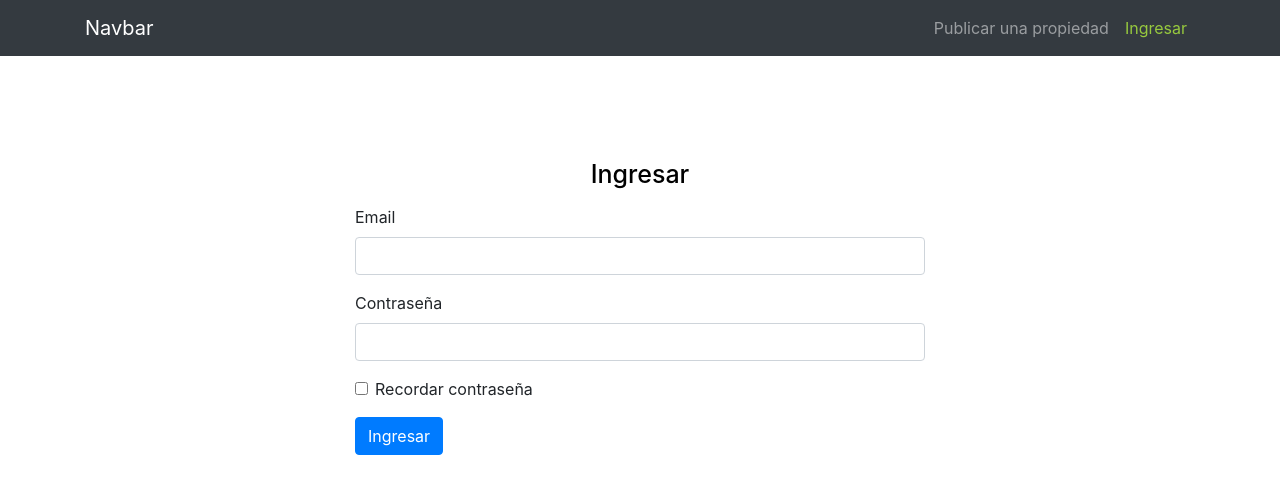
After one commit to JoaquinVillamediana/prop, a Laravel app: template resources/views/frontend/login/index.blade.php in a window 1280 px wide. The commit adds this page. Shown: the top 494 px of the page. Run offline with Laravel 8, Linux system fonts and the light colour scheme; the template is opened without the code that fills it, so the values that code supplies are empty.

Commit message:
Vista de login

```diff
--- /dev/null
+++ b/public/css/frontend/login/login.css
@@ -0,0 +1,98 @@
+
+body{
+  box-sizing: border-box;
+}
+
+#form-login input{
+  border-radius: 30px;
+  padding: 10px 25px;
+}
+
+.section-login{
+  margin-top: 150px;
+}
+
+.continue{
+  margin-top: 100px;
+  text-decoration: none;
+  color: #000;
+  padding-top: 10px;
+  font-size: 13px;
+}
+
+.continue a:hover{
+  color: #000;
+}
+
+#form-login input{
+  border-radius: 30px;
+  padding: 10px 25px;
+  width: 100%;
+}
+input:focus{
+  outline: none !important;
+}
+
+footer{
+  display: none !important;
+}
+
+.eye{
+  border-top-right-radius: 30px !important;
+  border-bottom-right-radius:30px !important;
+  border-top-left-radius: 0 !important;
+  border-bottom-left-radius:0 !important;
+  display: inline-block;
+  border-left: none !important;
+  padding-left:10px ;
+  padding-right: 25px;
+  padding-top:10px ;
+  padding-bottom:10px ;
+  width: 10% !important;
+  height: 46px;
+  float: left;
+  border: 1px solid #ced4da;
+}
+
+#eye-pass{
+  cursor: pointer;
+  color: #555;
+  text-decoration:none;
+}
+
+.input-password{
+  float: left;
+  border-top-left-radius: 30px !important;
+  border-bottom-left-radius:30px !important;
+  border-top-right-radius: 0 !important;
+  border-bottom-right-radius:0 !important;
+  display: inline-block;
+  border-right: none !important;
+  padding: 10px 25px;
+  width: 90% !important;
+}
+
+#form-login button{
+  background-color: #FBB03B;
+  color: #000;
+  border-radius: 30px;
+  padding: 10px 25px;
+  width: 100%;
+}
+
+#form-login button:hover{
+  background-color: #f9ca3b;
+}
+
+#main-container .container{
+  max-width: 600px ;
+}
+
+@media (orientation: portrait)
+{
+  .input-password{
+
+    width: 88% !important;
+  }
+
+}
--- a/resources/views/frontend/home/index.blade.php
+++ b/resources/views/frontend/home/index.blade.php
@@ -26,7 +26,7 @@
         <a class="nav-link" href="#">Publicar una propiedad</a>
       </li>
       <li class="nav-item">
-        <a class="nav-link text-platzi" href="#">Ingresar</a>
+        <a class="nav-link text-platzi" href="{{ route('loguser.index') }}">Ingresar</a>
       </li>
     </ul>
     </div>
--- a/resources/views/frontend/layouts/app.blade.php
+++ b/resources/views/frontend/layouts/app.blade.php
@@ -1,114 +1,82 @@
-<!DOCTYPE html>
-
+<!doctype html>
 <html lang="en">
   <head>
+    <!-- Required meta tags -->
     <meta charset="utf-8">
-        <meta http-equiv="X-UA-Compatible" content="IE=edge">
     <meta name="viewport" content="width=device-width, initial-scale=1, shrink-to-fit=no">
-        <meta name="description" content="">
-        <meta name="author" content="">
-        <meta name="csrf-token" content="{{ Session::token() }}">
-        <title>Pericos Construcciones</title>
-        <link rel="shortcut icon" type="image/png" href="/favicon.ico"/>
-        <!-- Bootstrap core CSS-->
-        <link rel="stylesheet" href="/css/frontend/nav.css">
-        <link rel="stylesheet" href="/vendor/bootstrap.min.css" crossorigin="anonymous">
-        <!-- Custom fonts for this template-->
-        <link href="/vendor/fontawesome/css/all.min.css" rel="stylesheet" type="text/css">
-        <link rel="stylesheet" href="/css/frontend/footer.css">
-        <!-- Custom styles for this template-->
-        <link href="/css/sb-admin.css" rel="stylesheet">
-        <link href="/css/custom.css" rel="stylesheet">
-        <link rel="stylesheet" href="/css/frontend/general.css">
-        <script src="/vendor/jquery-3.3.1.min.js" crossorigin="anonymous"></script>
-        {{-- <link rel="stylesheet" href="/vendor/bootvar/css/bootnavbar.css">
-        <link rel="stylesheet" href="/vendor/bootvar/css/animate.min.css"> --}}
-        {{-- <link href="https://www.jqueryscript.net/css/jquerysctipttop.css" rel="stylesheet" type="text/css"> --}}
 
+    <!-- Bootstrap CSS -->
+    <link rel="stylesheet" href="https://stackpath.bootstrapcdn.com/bootstrap/4.3.1/css/bootstrap.min.css" integrity="sha384-ggOyR0iXCbMQv3Xipma34MD+dH/1fQ784/j6cY/iJTQUOhcWr7x9JvoRxT2MZw1T" crossorigin="anonymous">
+    <link rel="stylesheet" href="/css/frontend/home/estilos.css">
+    <title>Hello, world!</title>
   </head>
-   @include('frontend/layouts.modals')
-    @isset($bodyclass)
-    <body class="{{$bodyclass}}" id="page-top">
+  <body>
+<!-- header -->
+<nav id="header" class="navbar navbar-expand-lg navbar-dark bg-dark">
+ <div class="container">
+  <a class="navbar-brand" href="/">Navbar</a>
+  <button class="navbar-toggler" type="button" data-toggle="collapse" data-target="#navbarSupportedContent" aria-controls="navbarSupportedContent" aria-expanded="false" aria-label="Toggle navigation">
+    <span class="navbar-toggler-icon"></span>
+  </button>
 
-        @endisset
-        @empty($bodyclass)
+  <div class="collapse navbar-collapse" id="navbarSupportedContent">
+    <ul class="navbar-nav ml-auto">
 
-    <body class="bg-white" id="page-top">
-        @endempty
-        <style>
-            @media (orientation:landscape)
-            {
-                .nav-margin{
-                margin-left: 250px
-            }
-            }
+      <li class="nav-item">
+        <a class="nav-link" href="#">Publicar una propiedad</a>
+      </li>
+      <li class="nav-item">
+        <a class="nav-link text-platzi" href="{{ route('loguser.index') }}">Ingresar</a>
+      </li>
+    </ul>
+    </div>
+  </div>
+</nav>
+<!-- end header -->
+<!-- main -->
 
-        </style>
+
+
 <div class="nav-margin">
             <div class="container" id="main-container" style="padding-top:55px !important">
             @yield('content')
             </div>
         </div>
-        @include('frontend/layouts.nav')
-        <!-- Bootstrap core JavaScript-->
-        @include('frontend/layouts.footer')
-        <script src="/vendor/popper.min.js" crossorigin="anonymous"></script>
-        <script src="/vendor/bootstrap.min.js" crossorigin="anonymous"></script>
 
-        <!-- Core plugin JavaScript-->
-        <script src="/vendor/jquery.easing.compatibility.js" crossorigin="anonymous"></script>
 
-        <!-- Page level plugin JavaScript-->
-        <!--<script src="/vendor/Chart.bundle.js" crossorigin="anonymous"></script>-->
+<!-- endmain -->
 
-        <!-- DATA-TABLES-->
-        <script src="/assets/js/lib/data-table/jquery.dataTables.min.js"></script>
-        <script src="/assets/js/lib/data-table/dataTables.bootstrap4.js"></script>
-        <script src="/assets/js/lib/data-table/dataTables.rowReorder.min.js"></script>
-        <link href="/assets/css/lib/datatable/rowReorder.dataTables.min.css" rel="stylesheet" type="text/css">
-        <link href="/assets/css/lib/datatable/buttons.dataTables.min.css" rel="stylesheet">
-        <script src="/assets/js/lib/data-table/dataTables.buttons.min.js"></script>
-        <script src="/assets/js/lib/data-table/buttons.flash.min.js"></script>
-        <script src="/assets/js/lib/data-table/jszip.min.js"></script>
-        <script src="/assets/js/lib/data-table/pdfmake.min.js"></script>
-        <script src="/assets/js/lib/data-table/vfs_fonts.js"></script>
-        <script src="/assets/js/lib/data-table/buttons.html5.min.js"></script>
-        <script src="/assets/js/lib/data-table/buttons.print.min.js"></script>
+<!-- footer -->
 
-        <!-- Custom scripts for all pages-->
-        <script src="/js/sb-admin.js"></script>
+<footer id="footer" class="pb-4 pt-4">
+    <div class="container">
+        <div class="row text-center">
+            <div class="col-12 col-lg">
+                <a href="#"> Preguntas frecuentes </a>
+            </div>
+            <div class="col-12 col-lg">
+                <a href="#"> Contactanos </a>
+            </div>
+            <div class="col-12 col-lg">
+                <a href="#"> Prensa </a>
+            </div>
+            <div class="col-12 col-lg">
+                <a href="#"> Terminos y condiciones </a>
+            </div>
+            <div class="col-12 col-lg">
+                <a href="#"> XD </a>
+            </div>
+        </div>
+    </div>
+</footer>
 
-        <!-- Custom scripts for this page-->
-        <script src="/js/sb-admin-datatables.js"></script>
-        <!-- <script src="/js/sb-admin-charts.js"></script>-->
+<!-- endfooter -->
 
-        {{-- Bootvar --}}
-        {{-- <script src="/vendor/bootvar/js/bootnavbar.js" ></script> --}}
-        <script>
-$('#toggleNavPosition').click(function () {
-    $('body').toggleClass('fixed-nav');
-    $('nav').toggleClass('fixed-top static-top');
-});
-
-$('#toggleNavColor').click(function () {
-    $('nav').toggleClass('navbar-dark navbar-light');
-    $('nav').toggleClass('bg-dark bg-light');
-    $('body').toggleClass('bg-dark bg-light');
-});
-        </script>
-<script type="text/javascript">
-    $(document).ready(function () {
-        $("#sidebar").mCustomScrollbar({
-            theme: "minimal"
-        });
-
-        $('#sidebarCollapse').on('click', function () {
-            $('#sidebar, #content').toggleClass('active');
-            $('.collapse.in').toggleClass('in');
-            $('a[aria-expanded=true]').attr('aria-expanded', 'false');
-        });
-    });
-</script>
+</div>
+    <!-- Optional JavaScript -->
+    <!-- jQuery first, then Popper.js, then Bootstrap JS -->
+    <script src="https://code.jquery.com/jquery-3.3.1.slim.min.js" integrity="sha384-q8i/X+965DzO0rT7abK41JStQIAqVgRVzpbzo5smXKp4YfRvH+8abtTE1Pi6jizo" crossorigin="anonymous"></script>
+    <script src="https://cdnjs.cloudflare.com/ajax/libs/popper.js/1.14.7/umd/popper.min.js" integrity="sha384-UO2eT0CpHqdSJQ6hJty5KVphtPhzWj9WO1clHTMGa3JDZwrnQq4sF86dIHNDz0W1" crossorigin="anonymous"></script>
+    <script src="https://stackpath.bootstrapcdn.com/bootstrap/4.3.1/js/bootstrap.min.js" integrity="sha384-JjSmVgyd0p3pXB1rRibZUAYoIIy6OrQ6VrjIEaFf/nJGzIxFDsf4x0xIM+B07jRM" crossorigin="anonymous"></script>
   </body>
-
 </html>
--- /dev/null
+++ b/resources/views/frontend/login/index.blade.php
@@ -0,0 +1,100 @@
+@extends('frontend/layouts.app')
+
+@section('content')
+ <link rel="stylesheet" href="css/frontend/login/login.css">
+
+<div class="container mt-5">
+    <h2 class="text-center justify-content-center mt-5 mb-3" style="font-size:25px;color: #000">Ingresar</h2>
+
+    <form>
+  <div class="form-group">
+    <label for="exampleInputEmail1">Email</label>
+    <input type="email" class="form-control" id="exampleInputEmail1" aria-describedby="emailHelp">
+    <!-- <small id="emailHelp" class="form-text text-muted">We'll never share your email with anyone else.</small> -->
+  </div>
+  <div class="form-group">
+    <label for="exampleInputPassword1">Contraseña</label>
+    <input type="password" class="form-control" id="exampleInputPassword1">
+  </div>
+  <div class="form-group form-check">
+    <input type="checkbox" class="form-check-input" id="exampleCheck1">
+    <label class="form-check-label" for="exampleCheck1">Recordar contraseña</label>
+  </div>
+  <button type="submit" class="btn btn-primary">Ingresar</button>
+</form>
+
+    <!-- <form method="POST" action="{{ route('login') }}" style="display:none" id="form-login" class="row mt-4">
+        {{csrf_field()}}
+
+        <div class="  col-12 m-auto">
+            <div class="form-group">
+
+                <input type="email" class="form-control{{ $errors->has('email') ? ' is-invalid' : '' }}" name="email" id="email" placeholder="E-mail" aria-describedby="emailHelp">
+                @if ($errors->has('email'))
+                    <span class="invalid-feedback" role="alert">
+                        <strong>Credenciales no v&aacute;lidas.</strong>
+                    </span>
+                    @endif
+              </div>
+        </div>
+
+
+        <div class=" col-12 m-auto">
+            <div class="form-group">
+
+                <input id="password" type="password" name="password" class="input-password form-control{{ $errors->has('password') ? ' is-invalid' : '' }}" placeholder="Contraseña"  aria-describedby="emailHelp">
+                <div class="eye">
+                   <a id="eye-pass" onclick="unlockPass()" style=""><i class="far fa-eye"></i></a>
+                </div>
+                @if ($errors->has('password'))
+                    <span class="invalid-feedback" role="alert">
+                        <strong>{{ $errors->first('password') }}</strong>
+                    </span>
+                    @endif
+            </div>
+
+        </div>
+
+        <div class=" col-12 mt-3">
+
+            <button type="submit" id="submitBtn" class="btn-block btn  "  >
+                {{ __('Login') }}
+            </button>
+        </div>
+
+        <div class="text-center mt-3 col-12 ">
+
+            <p style="font-size: 1rem;color:#000;">¿No tienes cuenta? <strong> <a  id="createAc" class="ml-2" style="text-decoration: none;color:#000;font-weight: bold;"  href="{{ route('register.index') }}">Registrate ahora</a></strong>
+            </p>
+        </div>
+
+    </form> -->
+
+</div>
+<!--
+<script>
+$( document ).ready(function() {
+    $('#form-login').fadeIn(1000);
+});
+var pass_view = 0;
+function unlockPass(){
+    event.preventDefault();
+    if(pass_view == 0)
+    {
+        $('#password').attr('type','text');
+        $('.fa-eye').addClass('fa-eye-slash');
+        $('.fa-eye').removeClass('fa-eye');
+        pass_view = 1;
+    }
+    else{
+        $('#password').attr('type','password');
+        $('.fa-eye-slash').addClass('fa-eye');
+        $('.fa-eye-slash').removeClass('fa-eye-slash');
+        pass_view = 0;
+
+    }
+
+}
+</script> -->
+
+@endsection
--- a/routes/web.php
+++ b/routes/web.php
@@ -25,3 +25,6 @@ Route::get('/admin', function () {
 Auth::routes();
 
 Route::get('/home', 'HomeController@index')->name('home');
+Route::resource('loguser', 'frontend\LoguserController');
+Route::resource('reset', 'frontend\NewPasswordController');
+Route::resource('register', 'frontend\RegisterController');
```
Also changed, not shown: app/Http/Controllers/frontend/LoguserController.php (added, +21 -0 lines), resources/views/frontend/login/resetpassword.blade.php (added, +49 -0 lines). Lines whose indentation alone changed are shown as unchanged.
